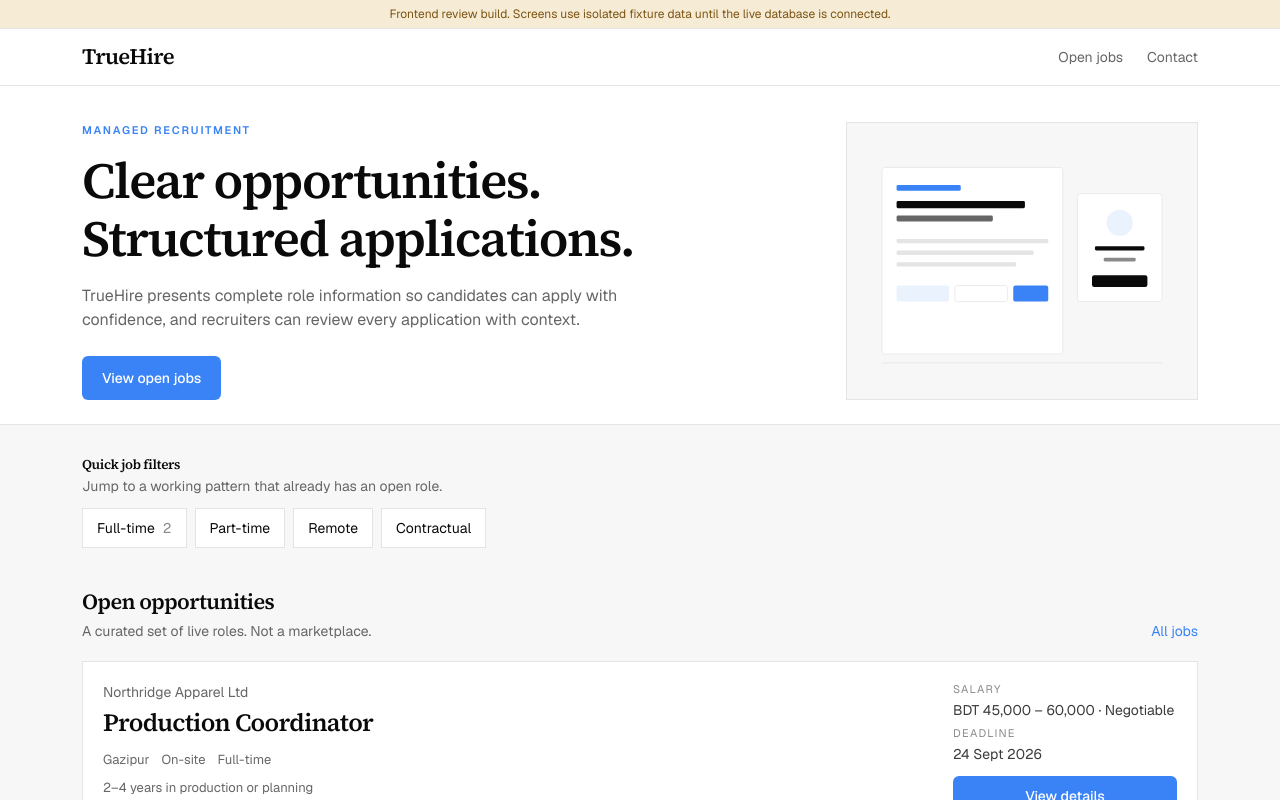
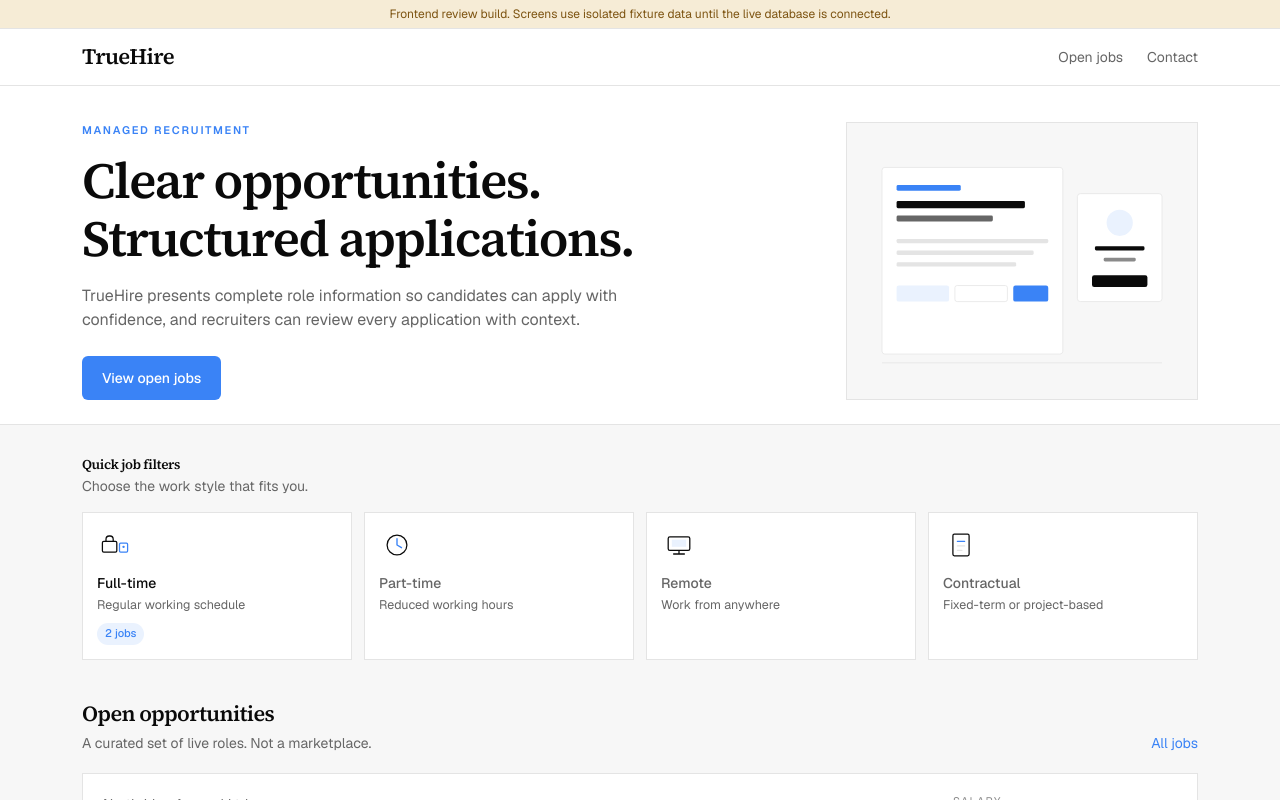
Before and after one commit to habibwahid101/truehire, a Next.js app: page / in a window 1280 px wide. Shown: the top 800 px of the page. Built offline with nearby package versions, Linux system fonts and the light colour scheme; no server answers.

Commit message:
feat(ui): visual job-type cards for homepage quick filters

```diff
--- a/components/jobs/quick-filters.tsx
+++ b/components/jobs/quick-filters.tsx
@@ -1,33 +1,102 @@
 import Link from "next/link";
 import type { AdminPublicJob } from "@/lib/review-types";
 
+function FullTimeIcon() {
+  return (
+    <svg viewBox="0 0 40 40" className="h-9 w-9" fill="none" aria-hidden="true">
+      <rect x="6" y="16" width="16" height="12" rx="1.5" stroke="#0A0A0A" strokeWidth="1.4" />
+      <path d="M10 16V13.5C10 11.6 11.6 10 13.5 10H14.5C16.4 10 18 11.6 18 13.5V16" stroke="#0A0A0A" strokeWidth="1.4" />
+      <rect x="25" y="18" width="9" height="10" rx="1.2" stroke="#3A83F6" strokeWidth="1.4" />
+      <circle cx="29.5" cy="22" r="1.3" fill="#3A83F6" />
+    </svg>
+  );
+}
+
+function PartTimeIcon() {
+  return (
+    <svg viewBox="0 0 40 40" className="h-9 w-9" fill="none" aria-hidden="true">
+      <circle cx="20" cy="20" r="11" stroke="#0A0A0A" strokeWidth="1.4" />
+      <path d="M20 13V20L25 23" stroke="#3A83F6" strokeWidth="1.5" strokeLinecap="round" strokeLinejoin="round" />
+    </svg>
+  );
+}
+
+function RemoteIcon() {
+  return (
+    <svg viewBox="0 0 40 40" className="h-9 w-9" fill="none" aria-hidden="true">
+      <rect x="8" y="11" width="24" height="15" rx="1.8" stroke="#0A0A0A" strokeWidth="1.4" />
+      <path d="M14 30H26" stroke="#0A0A0A" strokeWidth="1.4" strokeLinecap="round" />
+      <path d="M20 26V30" stroke="#0A0A0A" strokeWidth="1.4" />
+      <rect x="12" y="14" width="16" height="8" fill="#EAF2FE" />
+    </svg>
+  );
+}
+
+function ContractIcon() {
+  return (
+    <svg viewBox="0 0 40 40" className="h-9 w-9" fill="none" aria-hidden="true">
+      <rect x="11" y="8" width="18" height="24" rx="1.6" stroke="#0A0A0A" strokeWidth="1.4" />
+      <path d="M16 16H24" stroke="#3A83F6" strokeWidth="1.4" strokeLinecap="round" />
+      <path d="M16 21H24" stroke="#E4E4E4" strokeWidth="1.4" strokeLinecap="round" />
+      <path d="M16 26H21" stroke="#E4E4E4" strokeWidth="1.4" strokeLinecap="round" />
+    </svg>
+  );
+}
+
 const FILTERS = [
-  { href: "/jobs?type=FULL_TIME", label: "Full-time", match: (job: AdminPublicJob) => job.employmentType === "FULL_TIME" },
-  { href: "/jobs?type=PART_TIME", label: "Part-time", match: (job: AdminPublicJob) => job.employmentType === "PART_TIME" },
-  { href: "/jobs?workplace=REMOTE", label: "Remote", match: (job: AdminPublicJob) => job.workplaceType === "REMOTE" },
-  { href: "/jobs?type=CONTRACT", label: "Contractual", match: (job: AdminPublicJob) => job.employmentType === "CONTRACT" },
+  {
+    href: "/jobs?type=FULL_TIME",
+    label: "Full-time",
+    detail: "Regular working schedule",
+    Icon: FullTimeIcon,
+    match: (job: AdminPublicJob) => job.employmentType === "FULL_TIME",
+  },
+  {
+    href: "/jobs?type=PART_TIME",
+    label: "Part-time",
+    detail: "Reduced working hours",
+    Icon: PartTimeIcon,
+    match: (job: AdminPublicJob) => job.employmentType === "PART_TIME",
+  },
+  {
+    href: "/jobs?workplace=REMOTE",
+    label: "Remote",
+    detail: "Work from anywhere",
+    Icon: RemoteIcon,
+    match: (job: AdminPublicJob) => job.workplaceType === "REMOTE",
+  },
+  {
+    href: "/jobs?type=CONTRACT",
+    label: "Contractual",
+    detail: "Fixed-term or project-based",
+    Icon: ContractIcon,
+    match: (job: AdminPublicJob) => job.employmentType === "CONTRACT",
+  },
 ] as const;
 
 export function QuickJobFilters({ jobs }: { jobs: AdminPublicJob[] }) {
   return (
     <section className="container-page pt-6 sm:pt-8" aria-labelledby="quick-job-filters">
-      <div className="flex flex-col gap-3 sm:flex-row sm:items-end sm:justify-between">
-        <div>
-          <h2 id="quick-job-filters" className="text-[13.5px] font-medium text-ink">Quick job filters</h2>
-          <p className="mt-1 text-sm text-muted">Jump to a working pattern that already has an open role.</p>
-        </div>
-      </div>
-      <div className="mt-3 flex flex-wrap gap-2">
+      <h2 id="quick-job-filters" className="text-[13.5px] font-medium text-ink">Quick job filters</h2>
+      <p className="mt-1 text-sm text-muted">Choose the work style that fits you.</p>
+      <div className="mt-4 grid grid-cols-2 gap-2.5 lg:grid-cols-4 lg:gap-3">
         {FILTERS.map((filter) => {
           const count = jobs.filter(filter.match).length;
+          const quiet = count === 0;
           return (
             <Link
               key={filter.href}
               href={filter.href}
-              className="inline-flex min-h-10 items-center gap-2 border border-line bg-surface px-3.5 text-sm text-ink hover:border-brand hover:text-brand focus-visible:outline focus-visible:outline-2 focus-visible:outline-offset-2 focus-visible:outline-brand"
+              className={`flex min-h-[7.25rem] flex-col border bg-surface p-3.5 focus-visible:outline focus-visible:outline-2 focus-visible:outline-offset-2 focus-visible:outline-brand hover:border-brand ${quiet ? "border-line text-muted" : "border-line text-ink"}`}
             >
-              {filter.label}
-              {count > 0 ? <span className="text-faint">{count}</span> : null}
+              <filter.Icon />
+              <p className={`mt-2.5 text-sm font-medium ${quiet ? "text-muted" : "text-ink"}`}>{filter.label}</p>
+              <p className="mt-0.5 text-[12.5px] leading-5 text-muted">{filter.detail}</p>
+              {count > 0 ? (
+                <span className="mt-2 inline-flex w-fit rounded-full bg-brand-soft px-2 py-0.5 text-[11px] font-medium text-brand">
+                  {count} {count === 1 ? "job" : "jobs"}
+                </span>
+              ) : null}
             </Link>
           );
         })}
```
